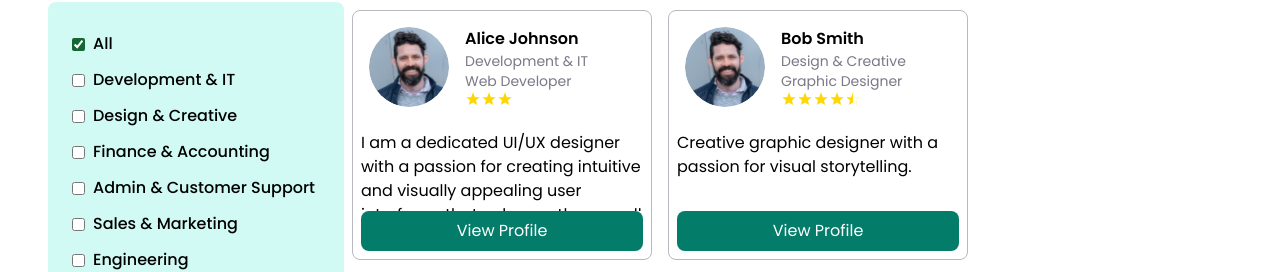
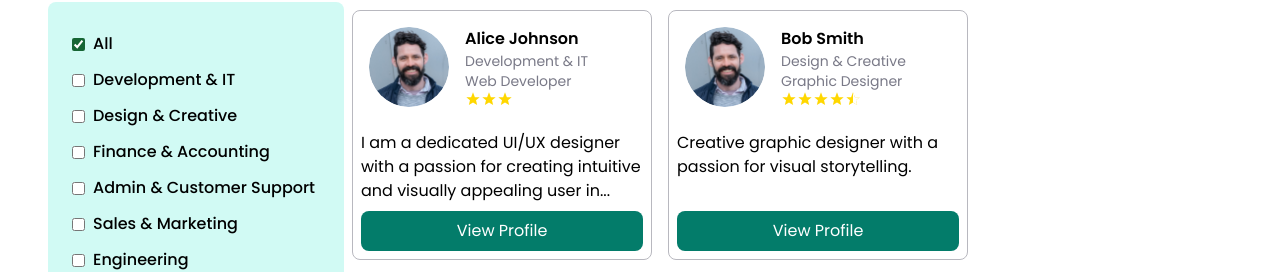
Before and after one commit to USAM24/new-freelancing-USAM, a React (Vite) app: page /find-freelancers in a window 1280 px wide. Shown: the part 241-513 px from the top of the page. Built offline with nearby package versions, Linux system fonts and the light colour scheme; no server answers.

Commit message:
Update FreelancerIcon.jsx

```diff
--- a/src/components/FreelancerIcon/FreelancerIcon.jsx
+++ b/src/components/FreelancerIcon/FreelancerIcon.jsx
@@ -1,10 +1,9 @@
 import React from "react";
 import profile from "../../assets/profile.png";
-import { Link } from 'react-router-dom';
+import { Link } from "react-router-dom";
 import Stars from "../Stars/Stars";
 
 const FreelancerIcon = ({ freelancer }) => {
-
   return (
     <div className="border border-[#B8B8BF] rounded-lg p-2 w-[300px] h-[250px] m-2 flex flex-col">
       <div className="flex flex-row mb-4">
@@ -17,11 +16,13 @@ const FreelancerIcon = ({ freelancer }) => {
           <h3 className="font-semibold">{freelancer.name}</h3>
           <h4 className="text-[#797987] text-sm">{freelancer.category}</h4>
           <h4 className="text-[#797987] text-sm">{freelancer.job}</h4>
-          <Stars rating={freelancer.rating}/>
+          <Stars rating={freelancer.rating} />
         </div>
       </div>
       <p className="flex-1 overflow-hidden text-ellipsis">
-        {freelancer.description}
+        {freelancer.description.length > 100
+          ? `${freelancer.description.slice(0, 100)}...`
+          : freelancer.description}
       </p>
       <Link to={`/profile/${freelancer.id}`}>
         <button className="bg-[#037C6A] text-white p-2 px-4 rounded-lg w-full mt-auto">
```
